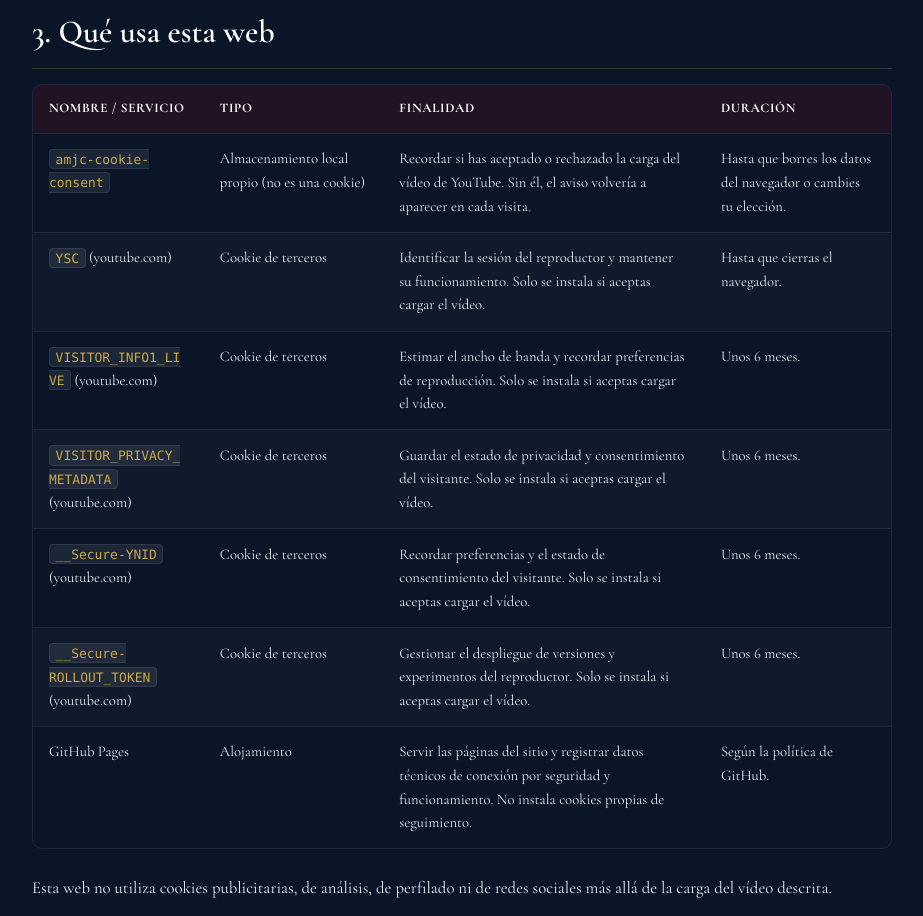
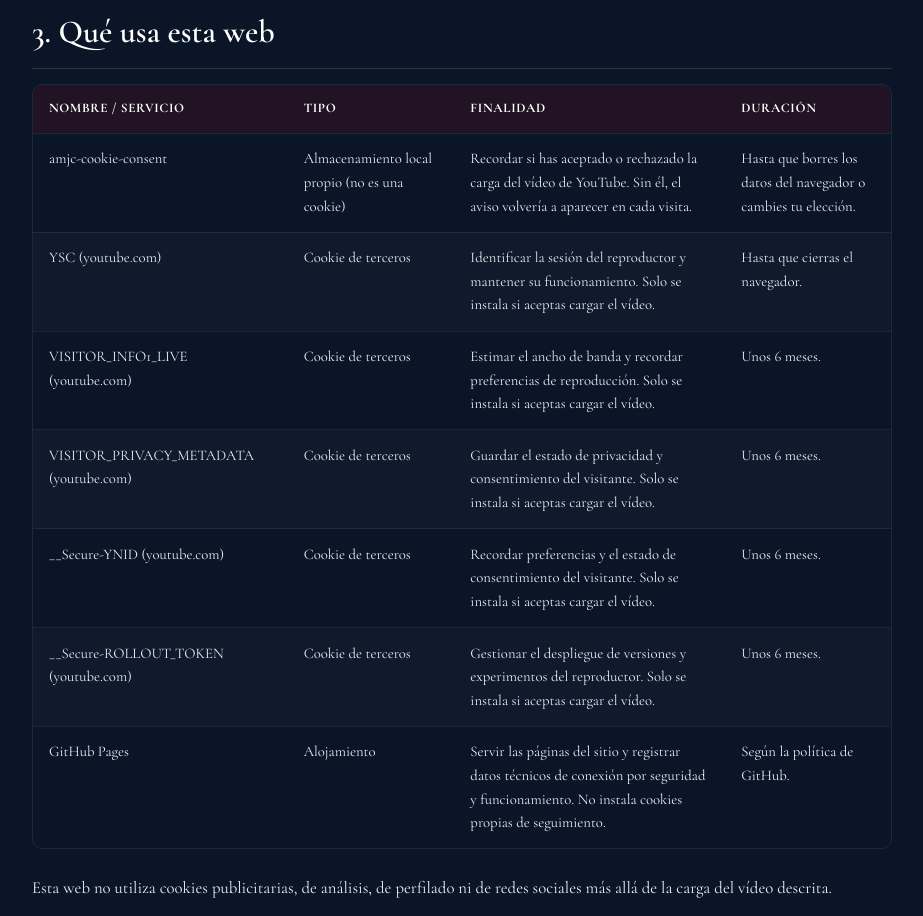
Before and after one commit to zorroparrasyeray-design/amjc-web, an Astro site: page /cookies in a window 1280 px wide. Shown: the part 1055-1971 px from the top of the page, without its empty margins (178-1101 px from the left). Built offline with nearby package versions, Linux system fonts and the light colour scheme; Astro itself is replaced by a stand-in of ours.

Commit message:
Tabla de cookies: nombres con el mismo estilo que el resto

```diff
--- a/public/styles.css
+++ b/public/styles.css
@@ -1000,6 +1000,7 @@ button { background: none; border: none; cursor: pointer; font-family: inherit;
     text-align: left;
     vertical-align: top;
     border-bottom: 1px solid rgba(255,255,255,0.07);
+    overflow-wrap: break-word;
 }
 
 .legal-table thead th {
--- a/src/pages/cookies.astro
+++ b/src/pages/cookies.astro
@@ -47,37 +47,37 @@ const ogImage = "https://www.amjesuscaido.es/img/formacion-atardecer.jpg";
                             </thead>
                             <tbody>
                                 <tr>
-                                    <td><code>amjc-cookie-consent</code></td>
+                                    <td>amjc-cookie-consent</td>
                                     <td>Almacenamiento local propio (no es una cookie)</td>
                                     <td>Recordar si has aceptado o rechazado la carga del vídeo de YouTube. Sin él, el aviso volvería a aparecer en cada visita.</td>
                                     <td>Hasta que borres los datos del navegador o cambies tu elección.</td>
                                 </tr>
                                 <tr>
-                                    <td><code>YSC</code> (youtube.com)</td>
+                                    <td>YSC (youtube.com)</td>
                                     <td>Cookie de terceros</td>
                                     <td>Identificar la sesión del reproductor y mantener su funcionamiento. Solo se instala si aceptas cargar el vídeo.</td>
                                     <td>Hasta que cierras el navegador.</td>
                                 </tr>
                                 <tr>
-                                    <td><code>VISITOR_INFO1_LIVE</code> (youtube.com)</td>
+                                    <td>VISITOR_INFO1_LIVE (youtube.com)</td>
                                     <td>Cookie de terceros</td>
                                     <td>Estimar el ancho de banda y recordar preferencias de reproducción. Solo se instala si aceptas cargar el vídeo.</td>
                                     <td>Unos 6 meses.</td>
                                 </tr>
                                 <tr>
-                                    <td><code>VISITOR_PRIVACY_METADATA</code> (youtube.com)</td>
+                                    <td>VISITOR_PRIVACY_METADATA (youtube.com)</td>
                                     <td>Cookie de terceros</td>
                                     <td>Guardar el estado de privacidad y consentimiento del visitante. Solo se instala si aceptas cargar el vídeo.</td>
                                     <td>Unos 6 meses.</td>
                                 </tr>
                                 <tr>
-                                    <td><code>__Secure-YNID</code> (youtube.com)</td>
+                                    <td>__Secure-YNID (youtube.com)</td>
                                     <td>Cookie de terceros</td>
                                     <td>Recordar preferencias y el estado de consentimiento del visitante. Solo se instala si aceptas cargar el vídeo.</td>
                                     <td>Unos 6 meses.</td>
                                 </tr>
                                 <tr>
-                                    <td><code>__Secure-ROLLOUT_TOKEN</code> (youtube.com)</td>
+                                    <td>__Secure-ROLLOUT_TOKEN (youtube.com)</td>
                                     <td>Cookie de terceros</td>
                                     <td>Gestionar el despliegue de versiones y experimentos del reproductor. Solo se instala si aceptas cargar el vídeo.</td>
                                     <td>Unos 6 meses.</td>
```
